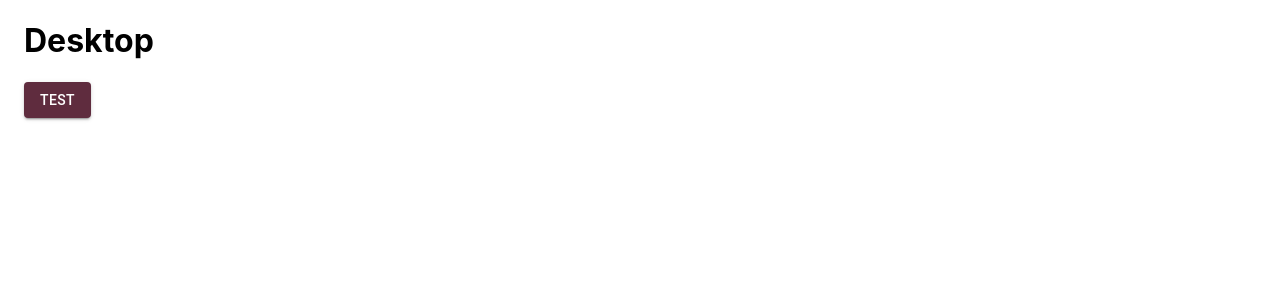
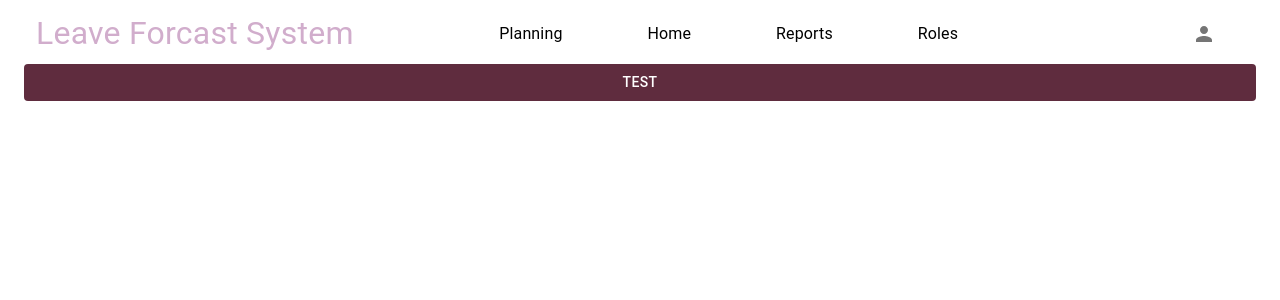
Before and after one commit to Syamlal-M/lts, a React (Create React App) app in the folder leave-forcasting/: page / in a window 1280 px wide. Shown: the top 300 px of the page. Built offline with nearby package versions, Linux system fonts and the light colour scheme; a web font is replaced by a local one.

Commit message:
added navbar

```diff
--- a/leave-forcasting/package.json
+++ b/leave-forcasting/package.json
@@ -6,6 +6,9 @@
     "@emotion/react": "^11.10.6",
     "@emotion/styled": "^11.10.6",
     "@mui/material": "^5.11.12",
+    "@fontsource/montez": "^4.5.4",
+    "@mui/icons-material": "^5.5.0",
+    "polished": "^4.1.4",
     "@testing-library/jest-dom": "^5.16.5",
     "@testing-library/react": "^13.4.0",
     "@testing-library/user-event": "^13.5.0",
--- a/leave-forcasting/src/App.js
+++ b/leave-forcasting/src/App.js
@@ -1,24 +1,31 @@
-import { Button, Container } from '@mui/material';
+import { Button, Container, Stack } from '@mui/material';
 import { useEffect } from 'react';
-import { ThemeProvider } from "@mui/system";
+import { ThemeProvider } from '@mui/system';
 import theme from './styles/theme';
-import Appbar from "./components/appBar";
+import Appbar from './components/appBar';
+import AppDrawer from './components/drawer';
+import { UIProvider } from './context/ui';
 
 function App() {
 	useEffect(() => {
-      document.title = "Leave Tracker System";
+		document.title = 'Leave Tracker System';
 	}, []);
 
 	return (
 		<ThemeProvider theme={theme}>
 			<Container
-            maxWidth= "xl"
+				maxWidth="xl"
 				sx={{
-              background: '#fff'
+					background: '#fff',
 				}}
 			>
+				<Stack>
+					<UIProvider>
 						<Appbar />
+						<AppDrawer />
 						<Button variant="contained"> Test </Button>
+					</UIProvider>
+				</Stack>
 			</Container>
 		</ThemeProvider>
 	);
--- /dev/null
+++ b/leave-forcasting/src/components/appBar/actions.js
@@ -0,0 +1,30 @@
+import { ListItemButton, ListItemIcon } from "@mui/material";
+import { ActionIconsContainerDesktop, ActionIconsContainerMobile, MyList } from "../../styles/appbar";
+import PersonIcon from "@mui/icons-material/Person";
+
+export default function Actions({ matches }) {
+
+  const Component = matches ? ActionIconsContainerMobile : ActionIconsContainerDesktop;
+
+  return (
+    <Component>
+      <MyList type="row">
+        <ListItemButton
+          sx={{
+            justifyContent: "center",
+          }}
+        >
+          <ListItemIcon
+            sx={{
+              display: "flex",
+              justifyContent: "center",
+              color: matches,
+            }}
+          >
+            <PersonIcon />
+          </ListItemIcon>
+        </ListItemButton>
+      </MyList>
+    </Component>
+  );
+}
--- a/leave-forcasting/src/components/appBar/appBarDesktop.js
+++ b/leave-forcasting/src/components/appBar/appBarDesktop.js
@@ -1,3 +1,30 @@
+import {
+  ListItemButton,
+  ListItemText,
+} from "@mui/material";
+import {
+  AppbarContainer,
+  AppbarHeader,
+  MyList,
+} from "../../styles/appbar";
+import Actions from "./actions";
+import { useUIContext } from "../../context/ui";
+
 export default function AppbarDesktop({ matches }) {
-    return <h1>Desktop</h1>
+  const { setShowSearchBox } = useUIContext();
+
+  return (
+    <AppbarContainer>
+      <AppbarHeader variant="h4">Leave Forcast System</AppbarHeader>
+      <MyList type="row">
+        <ListItemText primary="Planning" />
+        <ListItemText primary="Home" />
+        <ListItemText primary="Reports" />
+        <ListItemText primary="Roles" />
+        <ListItemButton onClick={() => setShowSearchBox(true)}>
+        </ListItemButton>
+          </MyList>
+       <Actions matches={matches} />
+    </AppbarContainer>
+  );
 }
--- a/leave-forcasting/src/components/appBar/appBarMobile.js
+++ b/leave-forcasting/src/components/appBar/appBarMobile.js
@@ -1,4 +1,20 @@
+import { AppbarContainer, AppbarHeader } from "../../styles/appbar";
+import MenuIcon from "@mui/icons-material/Menu";
+import Actions from "./actions";
+import { IconButton } from "@mui/material";
+import { useUIContext } from "../../context/ui";
 
-export default function AppbarDesktop({ matches }) {
-      return <h1>Mobile</h1>
+export default function AppbarMobile({ matches }) {
+  const { setDrawerOpen } = useUIContext();
+  return (
+    <AppbarContainer>
+      <IconButton onClick={() => setDrawerOpen(true)}>
+        <MenuIcon />
+      </IconButton>
+      <AppbarHeader textAlign={"center"} variant="h4">
+      Leave Forcast System
+      </AppbarHeader>
+      <Actions matches={matches} />
+    </AppbarContainer>
+  );
 }
--- /dev/null
+++ b/leave-forcasting/src/components/drawer/index.js
@@ -0,0 +1,57 @@
+import {
+    Divider,
+    Drawer,
+    List,
+    ListItemButton,
+    ListItemText,
+    styled,
+  } from "@mui/material";
+  import { useUIContext } from "../../context/ui";
+  import CloseIcon from "@mui/icons-material/Close";
+  import { DrawerCloseButton } from "../../styles/appbar";
+  import { lighten } from "polished";
+  import { Colors } from "../../styles/theme";
+
+  const MiddleDivider = styled((props) => (
+    <Divider variant="middle" {...props} />
+  ))``;
+
+
+  export default function AppDrawer() {
+    const { drawerOpen, setDrawerOpen } = useUIContext();
+
+    return (
+      <>
+        {drawerOpen && (
+          <DrawerCloseButton onClick={() => setDrawerOpen(false)}>
+            <CloseIcon
+              sx={{
+                fontSize: "2.5rem",
+                color: lighten(0.09, Colors.secondary),
+              }}
+            />
+          </DrawerCloseButton>
+        )}
+        <Drawer open={drawerOpen}>
+          <List>
+            <ListItemButton>
+              <ListItemText>Planning</ListItemText>
+            </ListItemButton>
+            <MiddleDivider />
+            <ListItemButton>
+              <ListItemText>Home</ListItemText>
+            </ListItemButton>
+            <MiddleDivider />
+            <ListItemButton>
+              <ListItemText>Reports</ListItemText>
+            </ListItemButton>
+            <MiddleDivider />
+            <ListItemButton>
+              <ListItemText>Roles</ListItemText>
+            </ListItemButton>
+            <MiddleDivider />
+          </List>
+        </Drawer>
+      </>
+    );
+  }
--- /dev/null
+++ b/leave-forcasting/src/context/ui/index.js
@@ -0,0 +1,18 @@
+import { createContext, useContext, useState } from "react";
+
+export const UIContext = createContext({});
+export const useUIContext = () => useContext(UIContext);
+
+export const UIProvider = ({ children }) => {
+    const [drawerOpen, setDrawerOpen] = useState(false);
+    const [showSearchBox, setShowSearchBox] = useState(false);
+
+    const value = {
+        drawerOpen,
+        setDrawerOpen,
+        showSearchBox,
+        setShowSearchBox
+    };
+
+    return <UIContext.Provider value={value}>{children}</UIContext.Provider>
+}
--- /dev/null
+++ b/leave-forcasting/src/styles/appbar/index.js
@@ -0,0 +1,53 @@
+import { IconButton, List, Typography } from "@mui/material";
+import {styled} from "@mui/material/styles";
+import { Box } from "@mui/system";
+import "@fontsource/montez";
+import { Colors, DrawerWidth } from "../theme";
+
+export const AppbarContainer = styled(Box)(() => ({
+    display: 'flex',
+    marginTop: 4,
+    justifyContent: 'center',
+  alignItems: 'center',
+    padding: '2px 8px'
+}));
+
+export const AppbarHeader = styled(Typography)(() => ({
+  padding: "4px",
+  flexGrow: 1,
+  fontSize: "2em",
+  color: Colors.secondary,
+}));
+
+export const ActionIconsContainerMobile = styled(Box)(() => ({
+  // display: 'flex',
+  // background: Colors.shaft,
+  // position: "fixed",
+  // bottom: 0,
+  // left: 0,
+  // width: '100%',
+  // alignItems: 'center',
+  // zIndex: 99,
+  // borderTop: `1px solid ${Colors.border}`,
+  flexGrow: 0,
+}));
+
+export const ActionIconsContainerDesktop = styled(Box)(() => ({
+  flexGrow: 0,
+}));
+
+export const MyList = styled(List)(({ type }) => ({
+    display: type === "row" ? "flex" : "block",
+    flexGrow: 3,
+  justifyContent: "center",
+  alignItems: "center",
+}));
+
+
+
+export const DrawerCloseButton = styled(IconButton)(() => ({
+  position: 'absolute',
+  top: 10,
+  left: DrawerWidth,
+  zIndex: 1999,
+}));
--- a/leave-forcasting/src/styles/theme/index.js
+++ b/leave-forcasting/src/styles/theme/index.js
@@ -1,6 +1,10 @@
 import { createTheme } from "@mui/material/styles";
+import { darken, lighten } from "polished";
+
+export const DrawerWidth = 250;
+
 export const Colors = {
- primary: "#5f2c3e",
+  primary: "#5f2c3e",
   secondary: "#d1adcc",
   success: "#4CAF50",
   info: "#00a2ff",
@@ -27,14 +31,73 @@ export const Colors = {
 };
 
 const theme = createTheme({
- palette: {
+  palette: {
     primary: {
-        main: Colors.primary
+      main: Colors.primary,
     },
     secondary: {
-        main: Colors.secondary
-    }
- }
+      main: Colors.secondary,
+    },
+  },
 
+  components: {
+    MuiButton: {
+      defaultProps: {
+        disableRipple: true,
+        disableElevation: true,
+      },
+    },
+    MuiTooltip: {
+      defaultProps: {
+        arrow: true,
+      },
+      styleOverrides: {
+        tooltip: {
+          background: Colors.primary,
+        },
+        arrow: {
+          color: Colors.primary,
+        },
+      },
+    },
+    MuiDrawer: {
+      styleOverrides: {
+        paper: {
+          width: DrawerWidth,
+          background: Colors.primary,
+          color: Colors.secondary,
+          borderRadius: '0px 100px 0px 0px',
+          borderRight: `1px solid ${Colors.primary}`
+        }
+      }
+    },
+    MuiDivider: {
+      styleOverrides: {
+        root: {
+          borderColor: lighten(0.2, Colors.primary)
+        }
+      }
+    },
+    MyShopButton: {
+      styleOverrides: {
+        root: {
+          color: Colors.white,
+        },
+        primary: {
+          background: Colors.primary,
+          "&:hover": {
+            background: lighten(0.05, Colors.primary),
+          },
+        },
+        secondary: {
+          background: `${Colors.secondary}`,
+          "&:hover": {
+            background: lighten(0.05, Colors.primary),
+          },
+        },
+      },
+    },
+  },
 });
+
 export default theme;
```
Also changed, not shown: leave-forcasting/src/animation/index.js (added, +80 -0 lines), leave-forcasting/src/hooks/useDialogModal.js (added, +24 -0 lines). Lines whose indentation alone changed are shown as unchanged.
